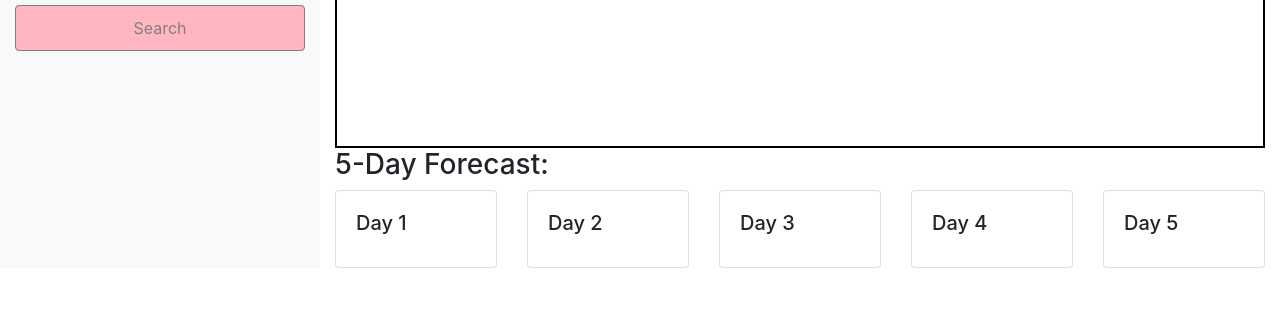
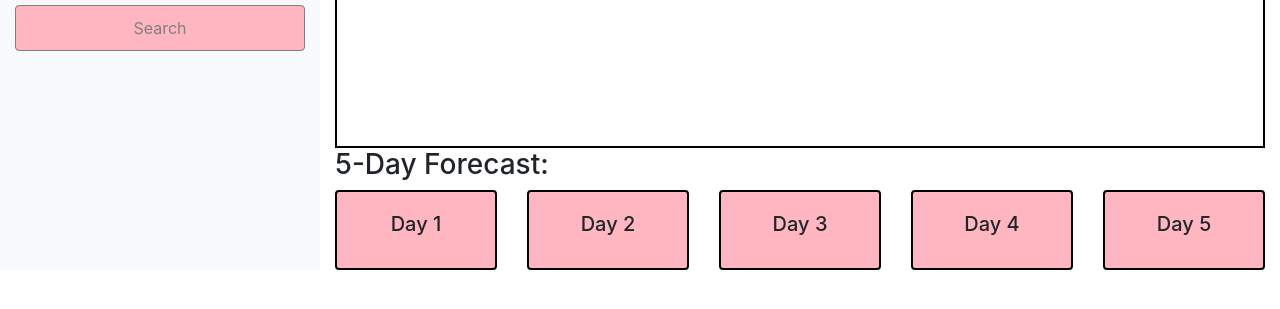
Before and after one commit to shhutc18/Weather-Dashboard, a plain HTML site: page index.html in a window 1280 px wide. Shown: the part 373-682 px from the top of the page. Drawn offline with nearby package versions, Linux system fonts and the light colour scheme.

Commit message:
added css for styling of page

```diff
--- a/Assets/css/style.css
+++ b/Assets/css/style.css
@@ -1,3 +1,7 @@
+/* CSS has been organized to follow semantic structure */
+
+/* Element Selectors */
+
 header {
     background-color: lightpink;
     color: grey;
@@ -32,6 +36,8 @@ ul li:hover {
     opacity: 0.7;
 }
 
+/* Class Selectors */
+
 .btn {
     background-color: lightpink;
     color: grey;
@@ -61,3 +67,18 @@ ul li:hover {
     width: 100%;
     object-fit: cover;
 }
+
+.weather-icon {
+    width: 60px;
+    height: 60px;
+}
+
+.card {
+    display: flex;
+    flex-direction: column;
+    justify-content: center;
+    align-items: center;
+    text-align: center;
+    background-color: lightpink;
+    border: 2px solid black;
+}
```
